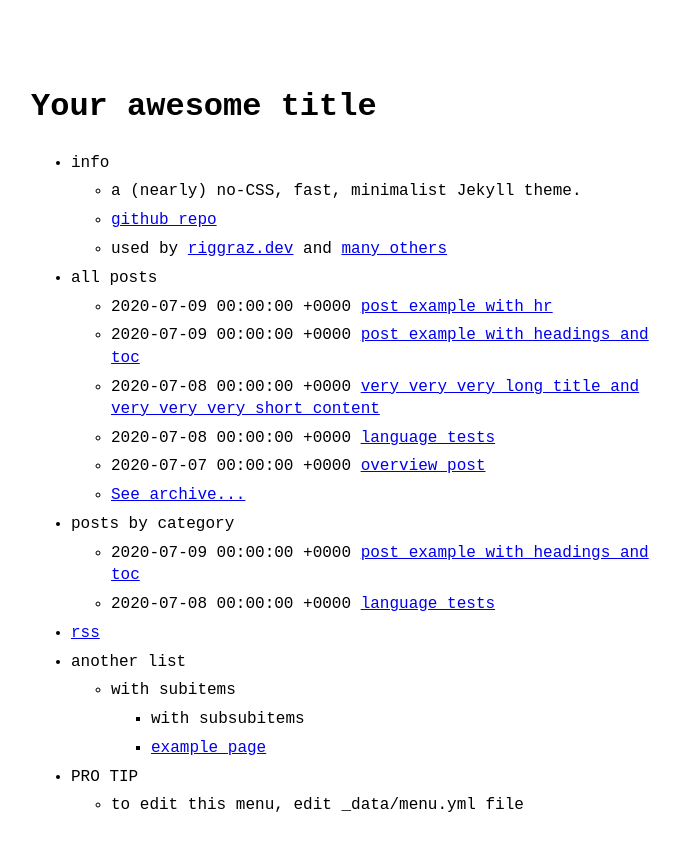
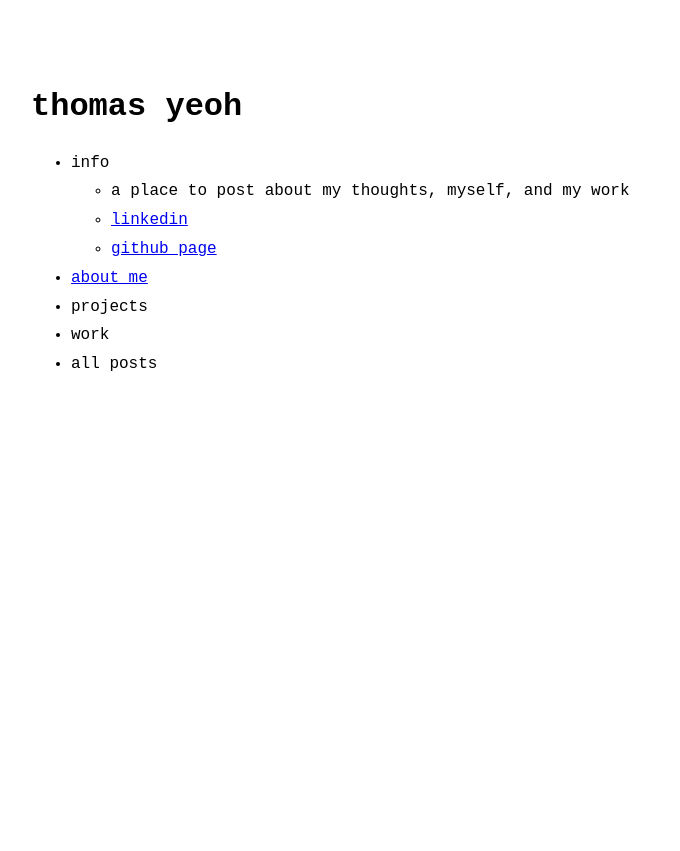
Before and after one commit to tyeoh9/tyeoh, a Jekyll site: the page built from index.markdown, in a window 1280 px wide. Shown: the top 851 px of the page, without its empty margins (289-969 px from the left). Built offline with Jekyll 4.4.1, drawn with Linux system fonts in a browser that asks for light colours.

Commit message:
Complete home page

```diff
--- a/_config.yml
+++ b/_config.yml
@@ -18,16 +18,13 @@
 # You can create any custom variable you would like, and they will be accessible
 # in the templates via {{ site.myvariable }}.
 
-title: Your awesome title
-email: your-email@example.com
+title: thomas yeoh
+email: tyeoh@berkeley.edu
 description: >- # this means to ignore newlines until "baseurl:"
-  Write an awesome description for your new site here. You can edit this
-  line in _config.yml. It will appear in your document head meta (for
-  Google search results) and in your feed.xml site description.
+  Personal Website
 baseurl: "" # the subpath of your site, e.g. /blog
 url: "" # the base hostname & protocol for your site, e.g. http://example.com
-twitter_username: jekyllrb
-github_username:  jekyll
+github_username:  tyeoh9
 
 # Build settings
 theme: no-style-please
--- a/_data/menu.yml
+++ b/_data/menu.yml
@@ -4,10 +4,18 @@
 entries:
   - title: info
     entries:
-      - title: a (nearly) no-CSS, fast, minimalist Jekyll theme.
-      - title: github repo
-        url: https://github.com/riggraz/no-style-please
-      - title: "used by <a href='https://riggraz.dev'>riggraz.dev</a> and <a href='https://github.com/riggraz/no-style-please/network/dependents'>many others</a>"
+      - title: a place to post about my thoughts, myself, and my work
+      - title: linkedin
+        url: https://www.linkedin.com/in/yeoh
+      - title: github page
+        url: https://github.com/tyeoh9
+
+  - title: about me
+    url: about
+
+  - title: projects
+
+  - title: work
 
   - title: all posts
     post_list:
@@ -15,24 +23,3 @@ entries:
       show_more: true
       show_more_text: See archive...
       show_more_url: archive.html
-
-  - title: posts by category
-    post_list:
-      category: example2
-      show_more: true
-      show_more_text: See more posts...
-      show_more_url: example2-archive.html
-
-  - title: rss
-    url: feed.xml
-
-  - title: another list
-    entries:
-      - title: with subitems
-        entries:
-          - title: with subsubitems
-          - title: example page
-            url: about
-  - title: PRO TIP
-    entries:
-      - title: to edit this menu, edit _data/menu.yml file
```
Also changed, not shown: archive.md (added, +4 -0 lines), LICENSE.txt (added), _drafts/2020-07-06-strange-post.md (renamed from _posts/2020-07-06-strange-post.md), _drafts/2020-07-07-overview-post.md (renamed from _posts/2020-07-07-overview-post.md), _drafts/2020-07-08-language-tests.md (renamed from _posts/2020-07-08-language-tests.md), _drafts/2020-07-08-very-very-very-long-title-and-very-very-very-short-content.md (renamed from _posts/2020-07-08-very-very-very-long-title-and-very-very-very-short-content.md), _drafts/2020-07-09-post-example-with-headings-and-toc.md (renamed from _posts/2020-07-09-post-example-with-headings-and-toc.md), _drafts/2020-07-09-post-example-with-hr.md (renamed from _posts/2020-07-09-post-example-with-hr.md).
